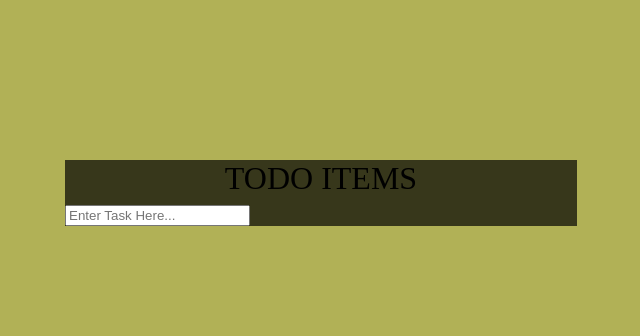
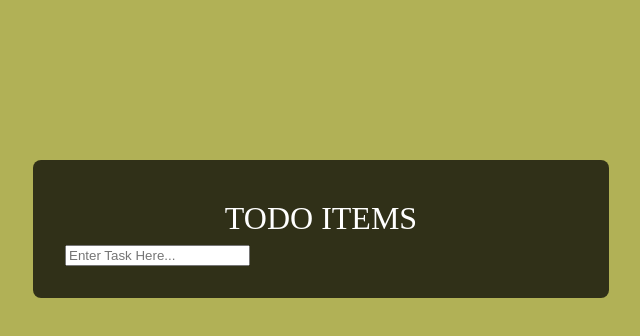
Before and after one commit to zeenat-abedin/todo-app, a React (Create React App) app: page / in a window 1280 px wide. Shown: the top 336 px of the page, without its empty margins (319-959 px from the left). Built offline with nearby package versions, Linux system fonts and the light colour scheme.

Commit message:
Update Todo.css: change background color, add padding, border-radius and color

```diff
--- a/src/components/Todo.css
+++ b/src/components/Todo.css
@@ -5,8 +5,11 @@ body {
 
 .todo-container{
     width: 40vw;
-    background: #000000af;
+    background: #000000b9;
     margin: 10rem auto;
+    padding: 2rem;
+    border-radius: 0.5rem;
+    color: #ffffff;
 }
 
 .header{
```
